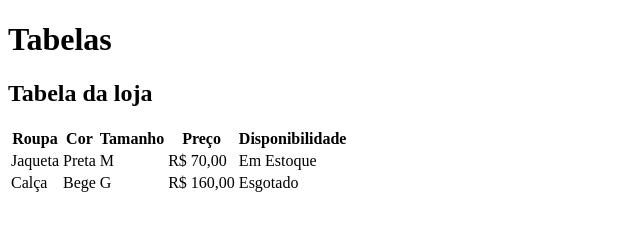
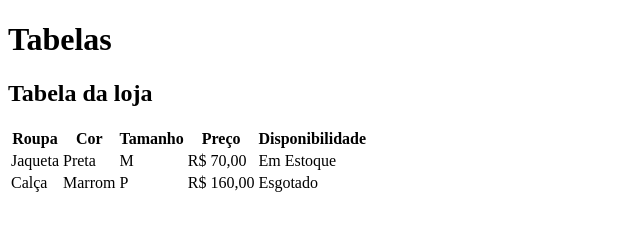
Before and after one commit to vitor-domingos/aula-tabela, a plain HTML site: page index.html in a window 1280 px wide. Shown: the whole page, without its empty margins (0-640 px from the left). Drawn offline with Linux system fonts and the light colour scheme.

```diff
--- a/index.html
+++ b/index.html
@@ -36,8 +36,8 @@
 <tr>
 
 <td>Calça</td>
-<td>Bege</td>
-<td>G</td>
+<td>Marrom</td>
+<td>P</td>
 <td>R$ 160,00</td>
 <td>Esgotado</td>
 
```
